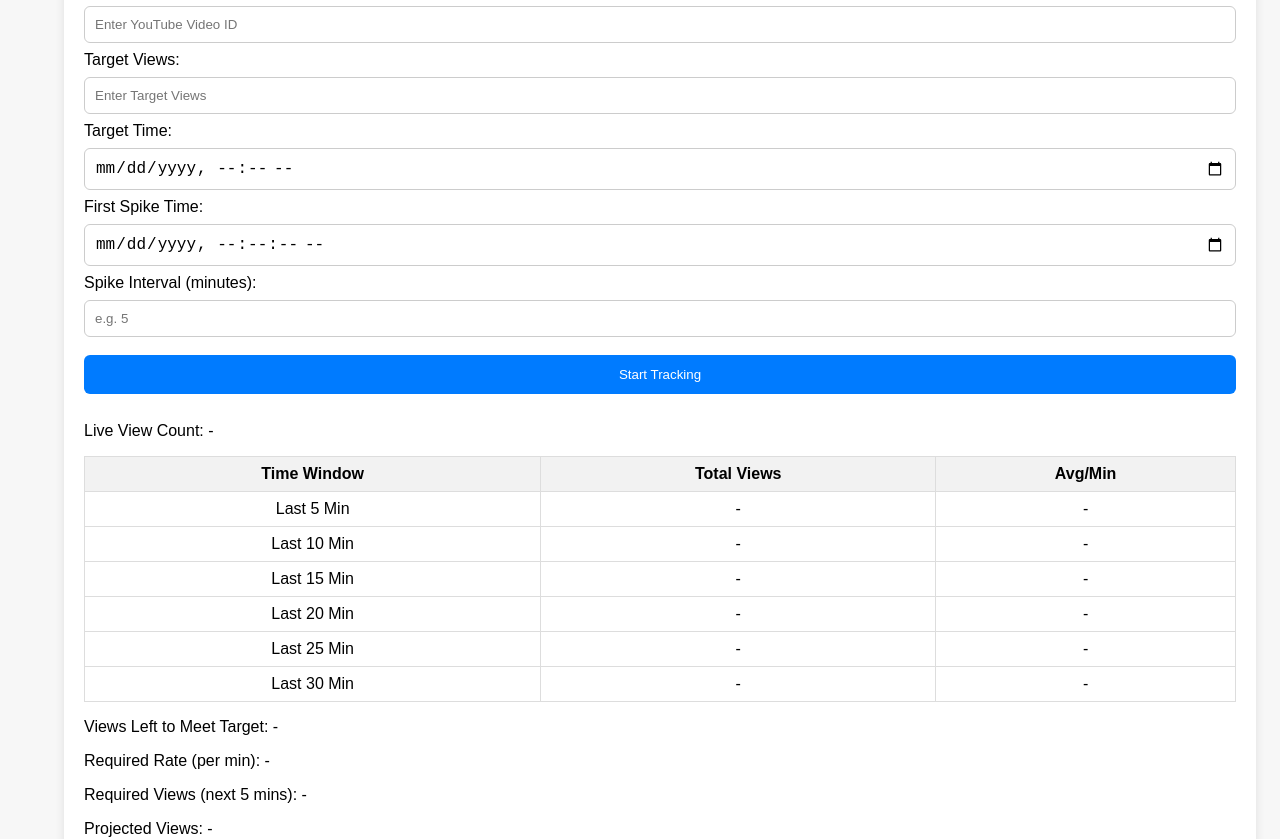
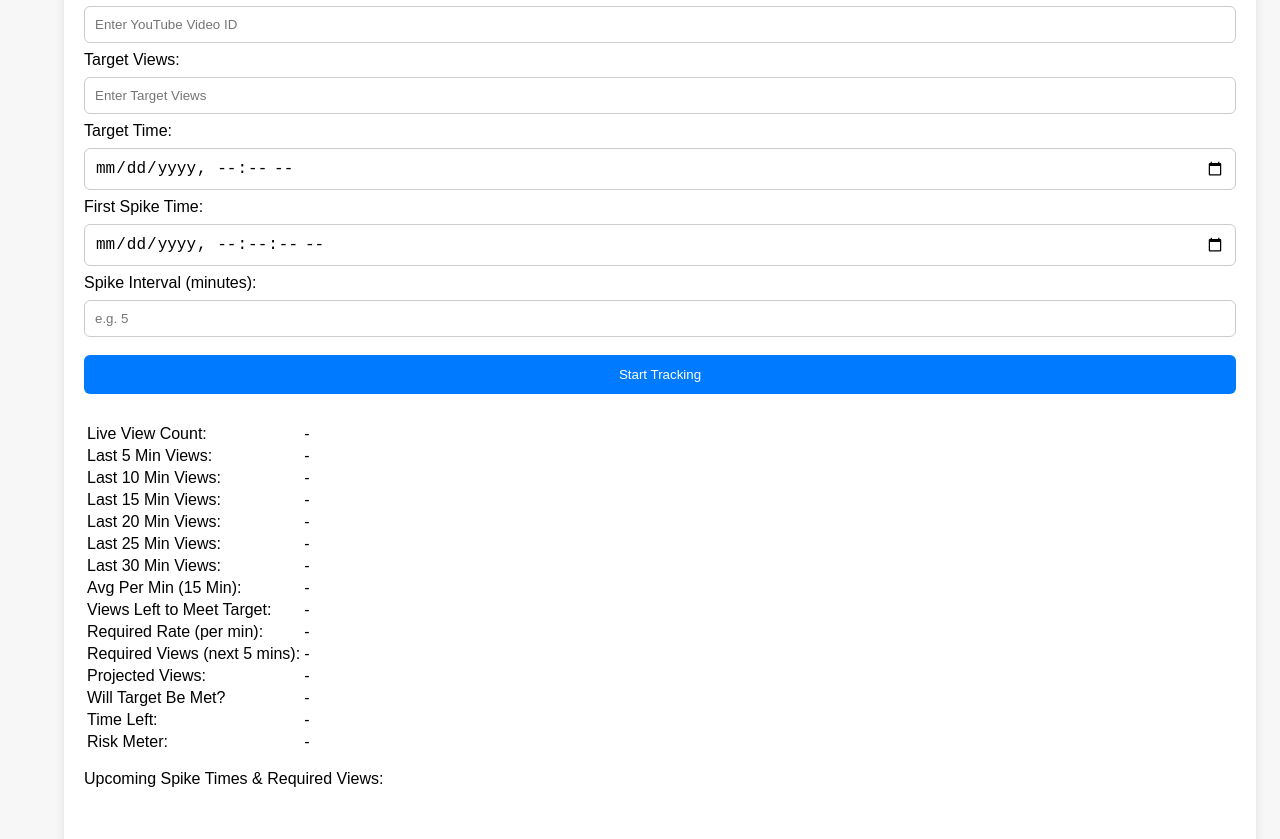
Before and after one commit to saurabbhsinha21/ProboyoutubeV3, a plain HTML site: page index.html in a window 1280 px wide. Shown: the part 120-959 px from the top of the page. Drawn offline with nearby package versions, Linux system fonts and the light colour scheme.

Commit message:
Update index.html

```diff
--- a/index.html
+++ b/index.html
@@ -28,33 +28,24 @@
     <button onclick="startTracking()">Start Tracking</button>
 
     <div class="stats">
-      <p>Live View Count: <span id="liveViews">-</span></p>
-
-      <table class="statTable">
-        <thead>
-          <tr>
-            <th>Time Window</th>
-            <th>Total Views</th>
-            <th>Avg/Min</th>
-          </tr>
-        </thead>
-        <tbody>
-          <tr><td>Last 5 Min</td><td id="last5Min">-</td><td id="avg5Min">-</td></tr>
-          <tr><td>Last 10 Min</td><td id="last10Min">-</td><td id="avg10Min">-</td></tr>
-          <tr><td>Last 15 Min</td><td id="last15Min">-</td><td id="avg15Min">-</td></tr>
-          <tr><td>Last 20 Min</td><td id="last20Min">-</td><td id="avg20Min">-</td></tr>
-          <tr><td>Last 25 Min</td><td id="last25Min">-</td><td id="avg25Min">-</td></tr>
-          <tr><td>Last 30 Min</td><td id="last30Min">-</td><td id="avg30Min">-</td></tr>
-        </tbody>
+      <table class="stats-table">
+        <tr><td>Live View Count:</td><td id="liveViews">-</td></tr>
+        <tr><td>Last 5 Min Views:</td><td id="last5Min">-</td></tr>
+        <tr><td>Last 10 Min Views:</td><td id="last10Min">-</td></tr>
+        <tr><td>Last 15 Min Views:</td><td id="last15Min">-</td></tr>
+        <tr><td>Last 20 Min Views:</td><td id="last20Min">-</td></tr>
+        <tr><td>Last 25 Min Views:</td><td id="last25Min">-</td></tr>
+        <tr><td>Last 30 Min Views:</td><td id="last30Min">-</td></tr>
+        <tr><td>Avg Per Min (15 Min):</td><td id="avg15Min">-</td></tr>
+        <tr><td>Views Left to Meet Target:</td><td id="viewsLeft" class="neutral">-</td></tr>
+        <tr><td>Required Rate (per min):</td><td id="requiredRate">-</td></tr>
+        <tr><td>Required Views (next 5 mins):</td><td id="requiredNext5">-</td></tr>
+        <tr><td>Projected Views:</td><td id="projectedViews">-</td></tr>
+        <tr><td>Will Target Be Met?</td><td id="forecast">-</td></tr>
+        <tr><td>Time Left:</td><td id="timeLeft">-</td></tr>
+        <tr><td>Risk Meter:</td><td><span id="riskLabel">-</span><div class="risk-bar"><div id="riskFill"></div></div></td></tr>
       </table>
 
-      <p>Views Left to Meet Target: <span id="viewsLeft" class="neutral">-</span></p>
-      <p>Required Rate (per min): <span id="requiredRate">-</span></p>
-      <p>Required Views (next 5 mins): <span id="requiredNext5">-</span></p>
-      <p>Projected Views: <span id="projectedViews">-</span></p>
-      <p>Will Target Be Met? <span id="forecast">-</span></p>
-      <p>Time Left: <span id="timeLeft">-</span></p>
-      <p>Risk Meter: <span id="riskMeter" class="neutral">-</span></p>
       <p>Upcoming Spike Times & Required Views:</p>
       <ul id="spikeList"></ul>
     </div>
```
